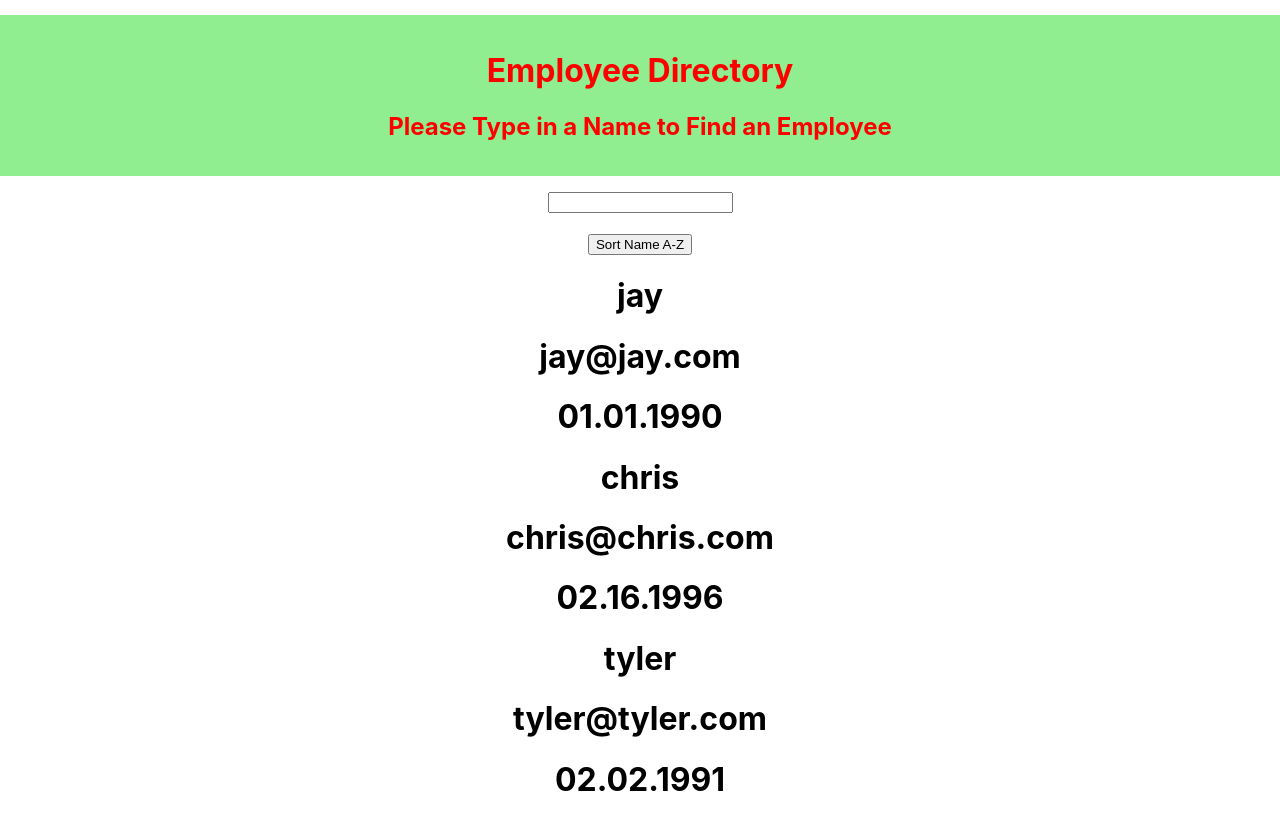
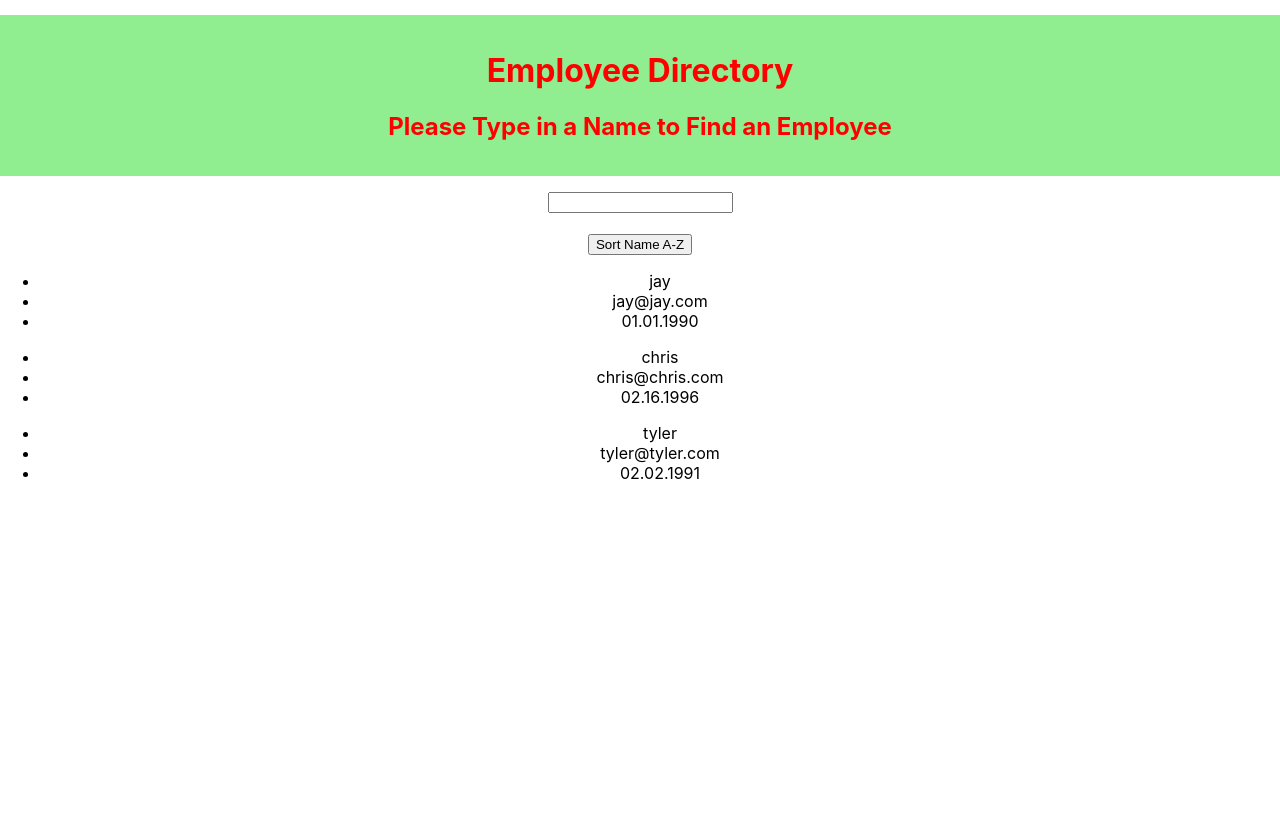
Before and after one commit to CKalama/React-Employee-Directory, a React (Create React App) app: page /home in a window 1280 px wide. Built offline with nearby package versions, Linux system fonts and the light colour scheme.

Commit message:
testing to see if we can pull on github

```diff
--- a/package.json
+++ b/package.json
@@ -16,8 +16,8 @@
   },
   "scripts": {
     "predeploy": "npm run build",
-    "deploy": "gh-pages -d build",
-    "start": "react-scripts start",
+    "deploy": "gh-pages -b master -d build",
+    "start": "react-scripts stat",
     "build": "react-scripts build",
     "test": "react-scripts test",
     "eject": "react-scripts eject"
--- a/src/pages/HomePage.js
+++ b/src/pages/HomePage.js
@@ -72,9 +72,11 @@ function HomePage() {
 
     return(
       <div>
-        <h1>{emp.name}</h1>
-        <h1>{emp.email}</h1>
-        <h1>{emp.DOB}</h1>
+        <ul>
+          <li>{emp.name}</li>
+          <li>{emp.email}</li>
+          <li>{emp.DOB}</li>
+        </ul>
         {/* <h1>{emp.email}</h1> */}
       </div>
     )
```
